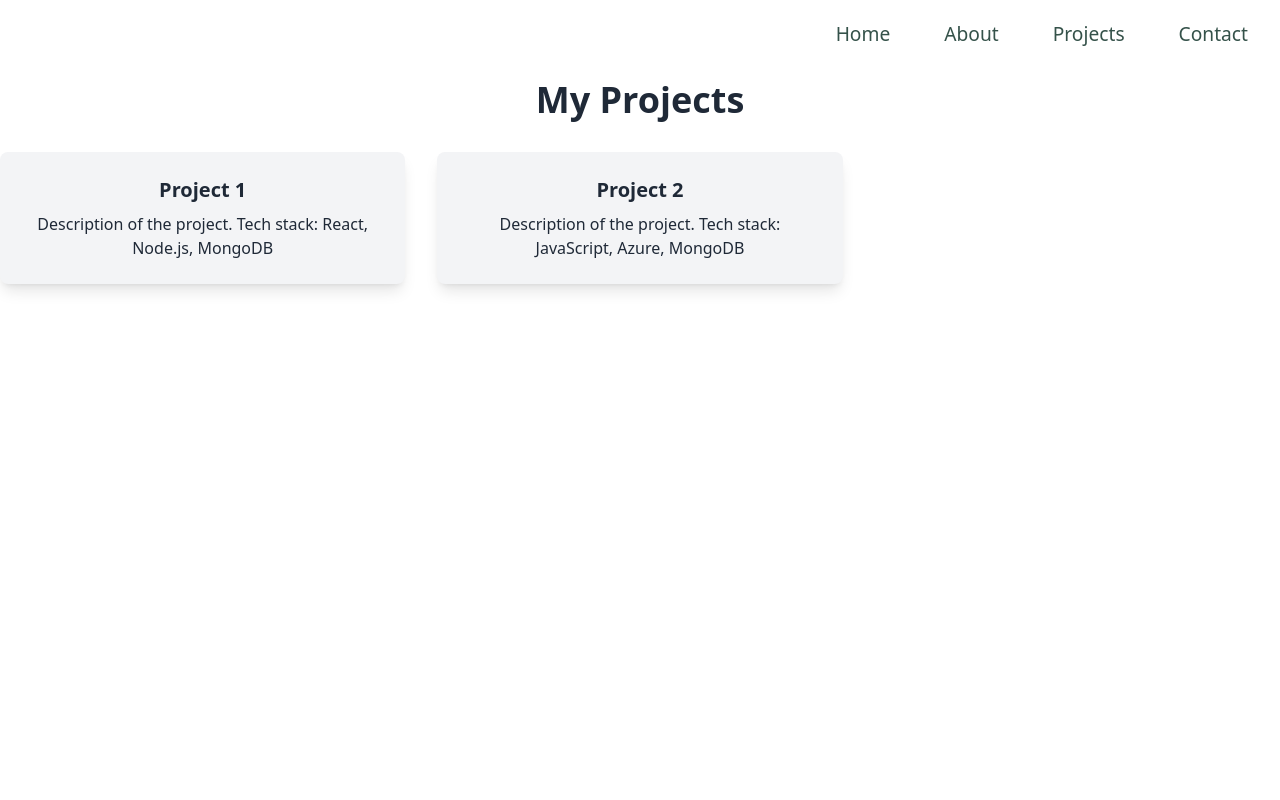
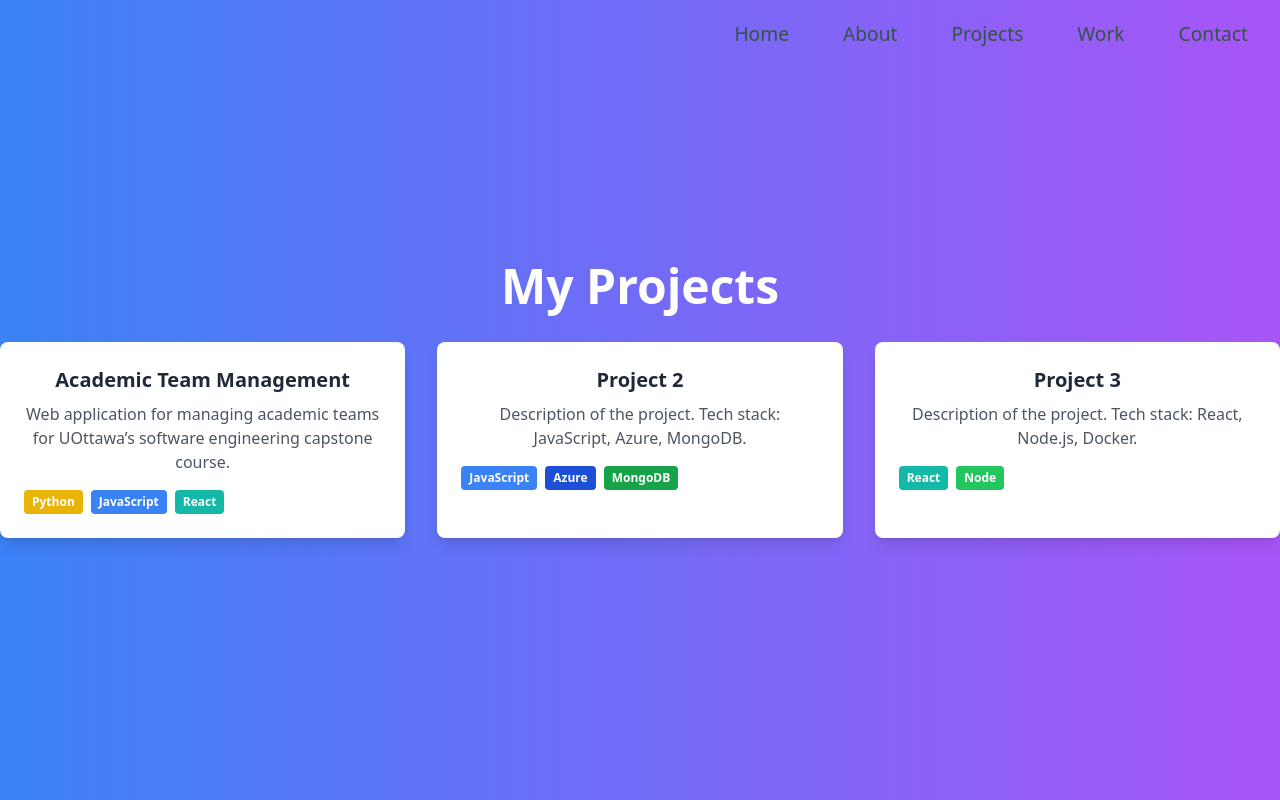
Before and after one commit to yetiana/yeti-home, a React (Create React App) app: page /projects in a window 1280 px wide. Built offline with nearby package versions, Linux system fonts and the light colour scheme.

Commit message:
Fixed navbar on homepage. Added projects page and work page.

```diff
--- a/src/App.js
+++ b/src/App.js
@@ -2,9 +2,10 @@ import React from 'react';
 import { BrowserRouter as Router, Route, Routes } from 'react-router-dom';
 import Home from './components/Home';
 import About from './components/About';
-import Projects from './components/Projects';
+import ProjectsPage from './components/pages/ProjectsPage';
 import Contact from './components/Contact';
 import Navbar from './components/Navbar';
+import WorkExperiencePage from './components/pages/WorkExperiencePage';
 
 function App() {
   return (
@@ -14,7 +15,8 @@ function App() {
         <Routes>
           <Route path="/" element={<Home />} />
           <Route path="/about" element={<About />} />
-          <Route path="/projects" element={<Projects />} />
+          <Route path="/projects" element={<ProjectsPage />} />
+          <Route path="/work" element={<WorkExperiencePage />} />
           <Route path="/contact" element={<Contact />} />
         </Routes>
       </div>
--- a/src/components/Home.js
+++ b/src/components/Home.js
@@ -1,14 +1,33 @@
 import React from 'react';
+import Projects from './Projects';
+import About from './About';
 
 const Home = () => {
   return (
-    <section className="h-screen flex items-center justify-center bg-gradient-to-r from-blue-500 to-purple-500 text-white">
-      <div className="text-center">
-        <h1 className="text-5xl font-bold">Hi, I'm Tiana</h1>
-        <p className="mt-4 text-xl">A Software Engineering Student with a passion for coding and creativity.</p>
-        <button className="mt-6 px-6 py-3 bg-white text-blue-500 font-semibold rounded-lg shadow-md hover:bg-gray-100 transition">See My Work</button>
-      </div>
-    </section>
+    <>
+      {/* Intro Section */}
+      <section className="h-screen flex items-center justify-center bg-gradient-to-r from-blue-500 to-purple-500 text-white">
+        <div className="text-center">
+          <h1 className="text-5xl font-bold">Hi, I'm Tiana</h1>
+          <p className="mt-4 text-xl">
+            A Software Engineering Student with a passion for coding and creativity.
+          </p>
+          <button className="mt-6 px-6 py-3 bg-white text-blue-500 font-semibold rounded-lg shadow-md hover:bg-gray-100 transition">
+            See My Work
+          </button>
+        </div>
+      </section>
+
+      {/* About Section */}
+      <section className="py-16 bg-gray-100">
+        <About />
+      </section>
+
+      {/* Projects Section */}
+      <section className="py-16 bg-white">
+        <Projects />
+      </section>
+    </>
   );
 };
 
--- a/src/components/Navbar.js
+++ b/src/components/Navbar.js
@@ -22,6 +22,11 @@ const Navbar = () => {
           </NavLink>
         </li>
         <li>
+          <NavLink to="/work" activeClassName="active-link" className="nav-link">
+            Work
+          </NavLink>
+        </li>
+        <li>
           <NavLink to="/contact" activeClassName="active-link" className="nav-link">
             Contact
           </NavLink>
--- a/src/components/Projects.js
+++ b/src/components/Projects.js
@@ -1,4 +1,5 @@
 import React from 'react';
+import { Link } from 'react-router-dom';
 
 const Projects = () => {
   return (
@@ -7,14 +8,33 @@ const Projects = () => {
         <h2 className="text-4xl font-semibold">My Projects</h2>
         <div className="mt-8 grid grid-cols-1 md:grid-cols-3 gap-8">
           {/* Add your project cards here */}
-          <div className="bg-gray-100 p-6 rounded-lg shadow-lg">
-            <h3 className="text-xl font-bold">Project 1</h3>
-            <p className="mt-2">Description of the project. Tech stack: React, Node.js, MongoDB</p>
-          </div>
-          <div className="bg-gray-100 p-6 rounded-lg shadow-lg">
-            <h3 className="text-xl font-bold">Project 2</h3>
-            <p className="mt-2">Description of the project. Tech stack: JavaScript, Azure, MongoDB</p>
-          </div>
+
+
+          {/* Clickable project cards linking to the Projects page */}
+          <Link to="/projects">
+            <div className="bg-gray-100 p-6 rounded-lg shadow-lg hover:shadow-xl transition-shadow cursor-pointer">
+              <h3 className="text-xl font-bold">Academic Team Management</h3>
+              <p className="mt-2">
+                Web application for managing academic teams for UOttawa’s software engineering capstone course.
+              </p>
+            </div>
+          </Link>
+          <Link to="/projects">
+            <div className="bg-gray-100 p-6 rounded-lg shadow-lg hover:shadow-xl transition-shadow cursor-pointer">
+              <h3 className="text-xl font-bold">Software Portfolio</h3>
+              <p className="mt-2">
+              Designed and developed a responsive, modern personal portfolio website
+              </p>
+            </div>
+          </Link>
+          <Link to="/projects">
+            <div className="bg-gray-100 p-6 rounded-lg shadow-lg hover:shadow-xl transition-shadow cursor-pointer">
+              <h3 className="text-xl font-bold">UAgenda</h3>
+              <p className="mt-2">
+                Designed and implemented a web-based scheduling application
+              </p>
+            </div>
+          </Link>
         </div>
       </div>
     </section>
--- /dev/null
+++ b/src/components/pages/ProjectsPage.js
@@ -0,0 +1,65 @@
+import React from 'react';
+
+const technologyColors = {
+  Python: 'bg-yellow-500',
+  JavaScript: 'bg-blue-500',
+  Node: 'bg-green-500',
+  React: 'bg-teal-500',
+  MongoDB: 'bg-green-600',
+  Azure: 'bg-blue-700',
+};
+
+const ProjectCard = ({ title, description, technologies }) => {
+  return (
+    <div className="bg-white p-6 rounded-lg shadow-lg hover:shadow-xl transition-shadow">
+      <h3 className="text-xl font-bold text-gray-800">{title}</h3>
+      <p className="mt-2 text-gray-600">{description}</p>
+      <div className="mt-4 flex flex-wrap gap-2">
+        {technologies.map((tech) => (
+          <span
+            key={tech}
+            className={`text-white text-xs font-semibold py-1 px-2 rounded ${technologyColors[tech]}`}
+          >
+            {tech}
+          </span>
+        ))}
+      </div>
+    </div>
+  );
+};
+
+const ProjectsPage = () => {
+  return (
+    <section className="min-h-screen bg-gradient-to-r from-blue-500 to-purple-500 text-white flex items-center justify-center">
+      <div className="container mx-auto text-center py-10">
+        <h1 className="text-5xl font-bold mb-8">My Projects</h1>
+        <div className="mt-8 grid grid-cols-1 md:grid-cols-2 lg:grid-cols-3 gap-8">
+          {/* Project 1 */}
+          <ProjectCard
+            title="Academic Team Management"
+            description="Web application for managing academic teams for UOttawa’s software engineering capstone course."
+            technologies={['Python', 'JavaScript', 'React']}
+          />
+
+          {/* Project 2 */}
+          <ProjectCard
+            title="Project 2"
+            description="Description of the project. Tech stack: JavaScript, Azure, MongoDB."
+            technologies={['JavaScript', 'Azure', 'MongoDB']}
+          />
+
+          {/* Project 3 */}
+          <ProjectCard
+            title="Project 3"
+            description="Description of the project. Tech stack: React, Node.js, Docker."
+            technologies={['React', 'Node', 'Docker']}
+          />
+
+          {/* Add more project cards as needed */}
+        </div>
+      </div>
+    </section>
+  );
+};
+
+export default ProjectsPage;
--- /dev/null
+++ b/src/components/pages/WorkExperiencePage.js
@@ -0,0 +1,104 @@
+import React, { useState } from 'react';
+
+// technology tags
+const technologyColors = {
+  Python: 'bg-yellow-500',
+  JavaScript: 'bg-blue-500',
+  Node: 'bg-green-500',
+  React: 'bg-teal-500',
+  MongoDB: 'bg-green-600',
+  Azure: 'bg-blue-700',
+};
+
+// Individual Work Experience Card
+const WorkExperienceCard = ({ title, company, date, tasks, technologies }) => {
+  const [isOpen, setIsOpen] = useState(false); // State to track if tasks are open
+
+  const toggleTasks = () => {
+    setIsOpen(!isOpen);
+  };
+
+  return (
+    <div className="bg-white p-6 rounded-lg shadow-lg mb-8 transition-shadow">
+      <h3 className="text-xl font-bold text-gray-800">{title}</h3>
+      <p className="text-gray-600">{company}</p>
+      <p className="text-gray-500 text-sm">{date}</p>
+      <div className="mt-4 flex flex-wrap gap-2">
+        {technologies.map((tech) => (
+          <span
+            key={tech}
+            className={`text-white text-xs font-semibold py-1 px-2 rounded ${technologyColors[tech]}`}
+          >
+            {tech}
+          </span>
+        ))}
+      </div>
+      <button
+        onClick={toggleTasks}
+        className="mt-4 text-blue-500 hover:underline"
+      >
+        {isOpen ? 'Hide Tasks' : 'Show Tasks'}
+      </button>
+      {isOpen && (
+        <ul className="mt-4 list-disc pl-6">
+          {tasks.map((task, index) => (
+            <li key={index} className="text-gray-600">
+              {task}
+            </li>
+          ))}
+        </ul>
+      )}
+    </div>
+  );
+};
+
+// Work Experience Page Component
+const WorkExperiencePage = () => {
+  const workExperiences = [
+    {
+      title: 'Front-End Developer',
+      company: 'ABC Technologies',
+      date: 'Jan 2023 - Present',
+      tasks: [
+        'Developed responsive user interfaces using React and Tailwind CSS.',
+        'Collaborated with UX/UI designers to implement modern design principles.',
+        'Optimized applications for maximum speed and scalability.',
+      ],
+      technologies: ['JavaScript', 'React', 'Tailwind CSS'],
+    },
+    {
+      title: 'Software Engineering Intern',
+      company: 'XYZ Corp',
+      date: 'May 2022 - Dec 2022',
+      tasks: [
+        'Assisted in the development of web applications using Node.js and Express.',
+        'Participated in code reviews and maintained documentation.',
+        'Contributed to the testing and debugging of software solutions.',
+      ],
+      technologies: ['Node', 'Express', 'MongoDB'],
+    },
+    // Add more work experiences as needed
+  ];
+
+  return (
+    <section className="min-h-screen bg-gradient-to-r from-blue-500 to-purple-500 text-white flex items-center justify-center py-10">
+      <div className="container mx-auto">
+        <h1 className="text-5xl font-bold text-center mb-8">Work Experience</h1>
+        <div className="space-y-8">
+          {workExperiences.map((experience, index) => (
+            <WorkExperienceCard
+              key={index}
+              title={experience.title}
+              company={experience.company}
+              date={experience.date}
+              tasks={experience.tasks}
+              technologies={experience.technologies}
+            />
+          ))}
+        </div>
+      </div>
+    </section>
+  );
+};
+
+export default WorkExperiencePage;
```
Lines whose indentation alone changed are shown as unchanged.
